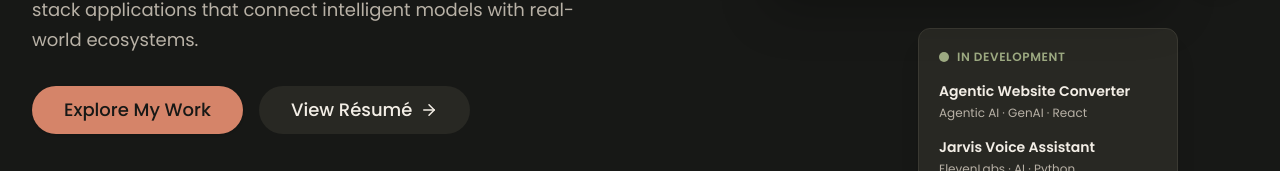
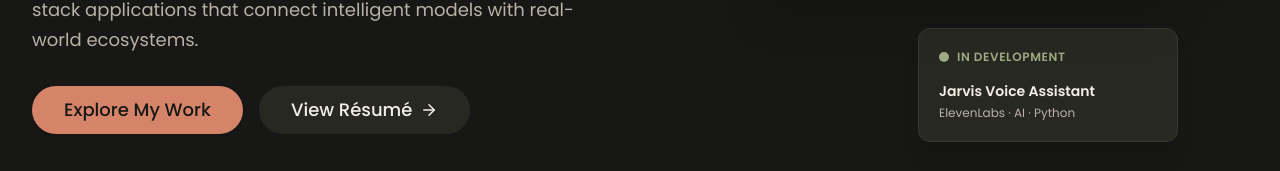
Before and after one commit to muhammadhamad1104/muhammad-hamad-portfolio, a Next.js app: page / in a window 1280 px wide. Shown: the part 780-951 px from the top of the page. Built offline with nearby package versions, Linux system fonts and the light colour scheme.

Commit message:
UI: Remove final year project from In Development card

```diff
--- a/src/app/page.tsx
+++ b/src/app/page.tsx
@@ -87,10 +87,7 @@ export default function Home() {
                   </span>
                   <span className="text-xs font-semibold text-accent-sage uppercase tracking-wider">In Development</span>
                 </div>
-                <div>
-                  <p className="text-sm font-semibold text-text-primary mb-1 line-clamp-1">Agentic Website Converter</p>
-                  <p className="text-xs text-text-muted">Agentic AI · GenAI · React</p>
-                </div>
+
                 <div>
                   <p className="text-sm font-semibold text-text-primary mb-1 line-clamp-1">Jarvis Voice Assistant</p>
                   <p className="text-xs text-text-muted">ElevenLabs · AI · Python</p>
```
